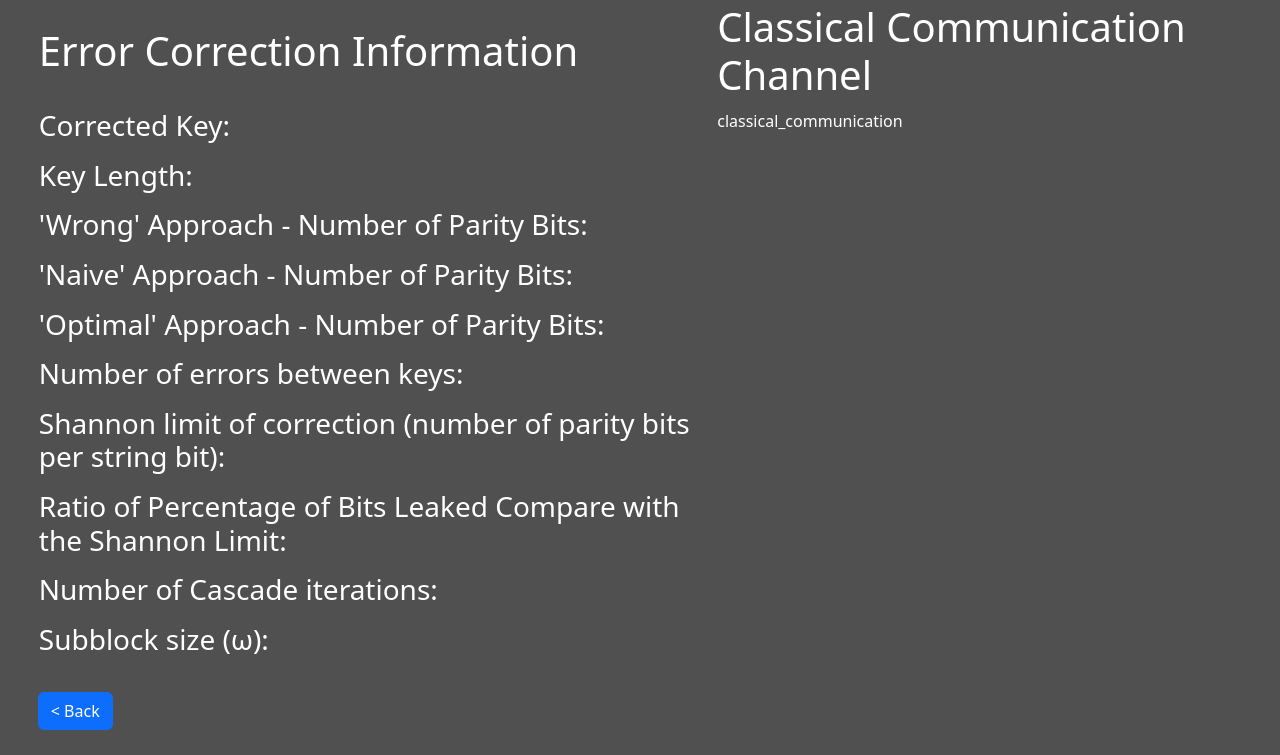
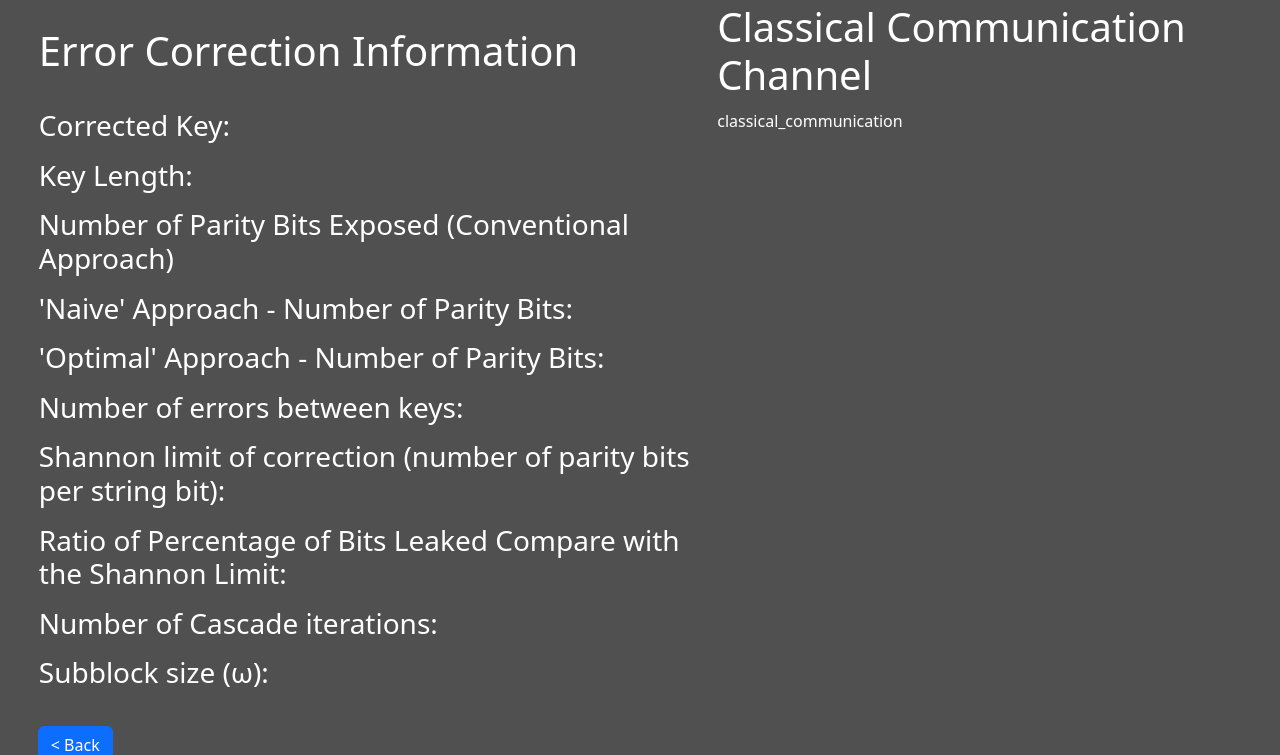
Before and after one commit to JamboPE/python_webserver, a Flask app: template templates/form return.html in a window 1280 px wide. Shown: the part 344-1099 px from the top of the page. Before the commit the page ends 1074 px from the top, so only its background shows below. Run offline with Flask 3, Linux system fonts and the light colour scheme; the template is opened without the code that fills it, so the values that code supplies are empty.

Commit message:
project reorganisation

```diff
--- a/templates/form return.html
+++ b/templates/form return.html
@@ -49,7 +49,7 @@
                             <p>{{corrected_string}}</p>
                         <h3>Key Length:</h3>
                             <p>{{string_length}}</p>
-                        <h3>'Wrong' Approach - Number of Parity Bits:</h3>
+                        <h3>Number of Parity Bits Exposed (Conventional Approach)</h3>
                             <p>{{no_parity}}</p>
                         <h3>'Naive' Approach - Number of Parity Bits:</h3>
                             <p>{{naive_parity}}</p>
```
Also changed, not shown: testing/plot shannon limit.py (renamed from plot shannon limit.py), testing/testing.py (renamed from testing.py), 2 other files.
